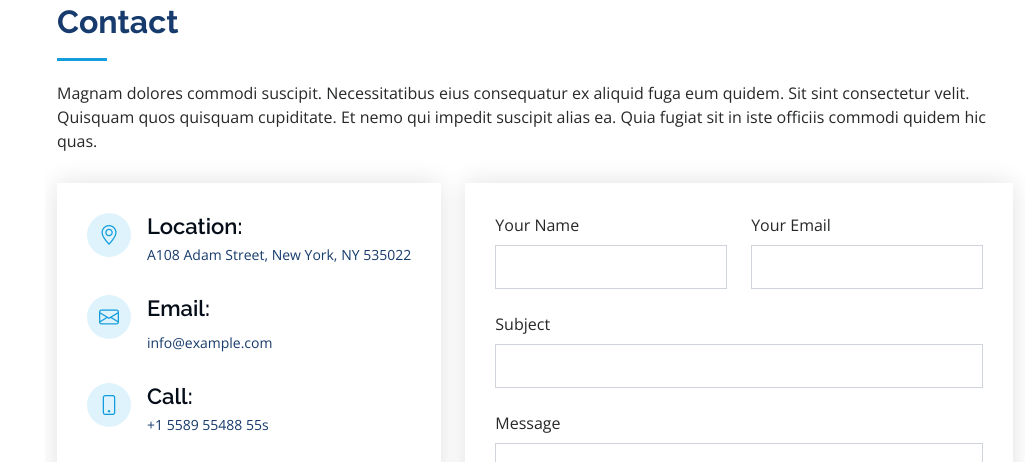
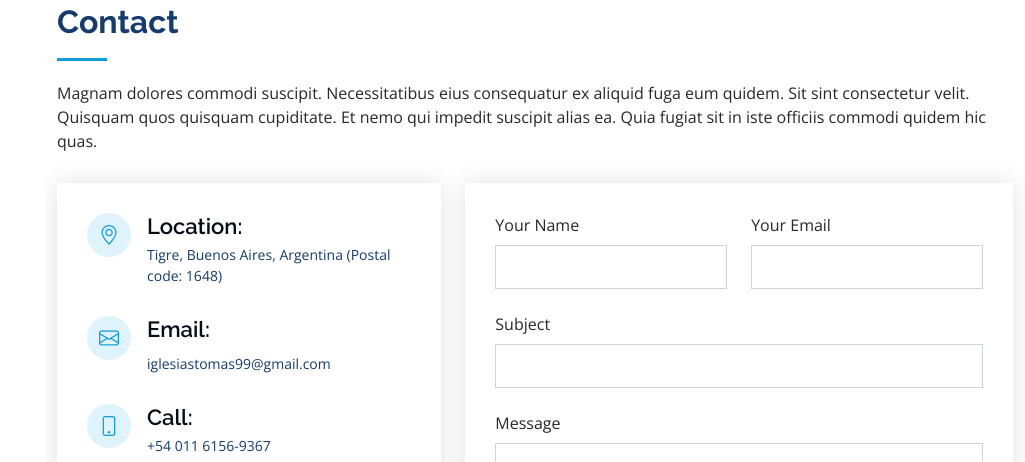
Before and after one commit to IglesiasT/IglesiasT.github.io, a plain HTML site: page index.html in a window 1280 px wide. Shown: the part 4229-4691 px from the top of the page, without its empty margins (255-1280 px from the left). Drawn offline with nearby package versions, Linux system fonts and the light colour scheme.

Commit message:
update contact data

```diff
--- a/index.html
+++ b/index.html
@@ -581,19 +581,19 @@
               <div class="address">
                 <i class="bi bi-geo-alt"></i>
                 <h4>Location:</h4>
-                <p>A108 Adam Street, New York, NY 535022</p>
+                <p>Tigre, Buenos Aires, Argentina (Postal code: 1648)</p>
               </div>
 
               <div class="email">
                 <i class="bi bi-envelope"></i>
                 <h4>Email:</h4>
-                <p>info@example.com</p>
+                <p>iglesiastomas99@gmail.com</p>
               </div>
 
               <div class="phone">
                 <i class="bi bi-phone"></i>
                 <h4>Call:</h4>
-                <p>+1 5589 55488 55s</p>
+                <p>+54 011 6156-9367</p>
               </div>
 
               <iframe src="https://www.google.com/maps/embed?pb=!1m14!1m8!1m3!1d12097.433213460943!2d-74.0062269!3d40.7101282!3m2!1i1024!2i768!4f13.1!3m3!1m2!1s0x0%3A0xb89d1fe6bc499443!2sDowntown+Conference+Center!5e0!3m2!1smk!2sbg!4v1539943755621" frameborder="0" style="border:0; width: 100%; height: 290px;" allowfullscreen></iframe>
```
